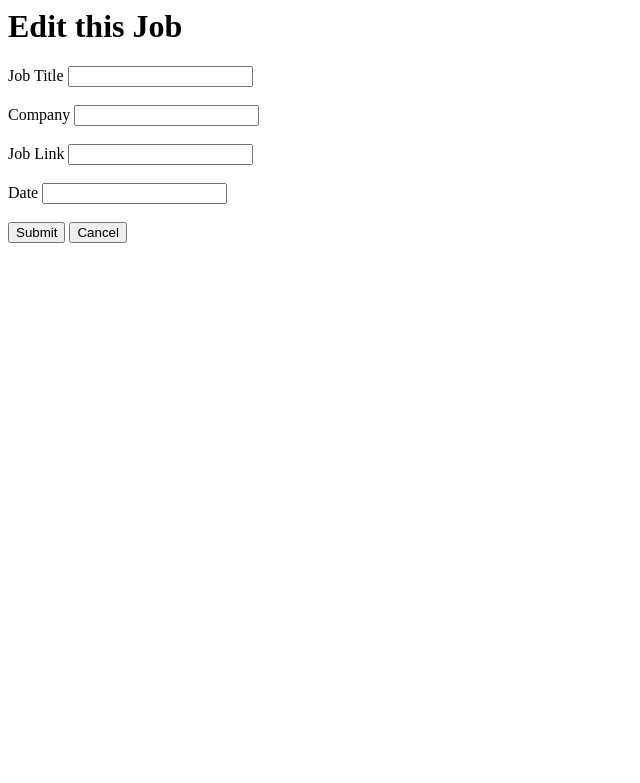
After one commit to raufhalila/ai-job-tracker, a Python web app: template templates/edit.html in a window 1280 px wide. The commit adds this page. Shown: the top 783 px of the page, without its empty margins (0-640 px from the left). Run offline with Jinja, Linux system fonts and the light colour scheme; the template is opened without the code that fills it, so the values that code supplies are empty.

Commit message:
Added Edit Feature

```diff
--- /dev/null
+++ b/templates/edit.html
@@ -0,0 +1,26 @@
+<html lang="en">
+<head>
+    <meta charset="UTF-8">
+    <meta name="viewport" content="width=device-width, initial-scale=1.0">
+    <title>Edit this job</title>
+</head>
+<body>
+    <h1>Edit this Job</h1>
+        <form method="POST"">
+        <label>Job Title</label>
+        <input type="text" name="title" value="{{ job[1] }}"><br><br>
+
+        <label>Company</label>
+        <input type="text" name="company" value="{{ job[2] }}"><br><br>
+
+        <label>Job Link</label>
+        <input type="url" name="link" value="{{ job[3] }}"><br><br>
+
+        <label>Date</label>
+        <input type="datetime" name="date" value="{{ job[4] }}"><br><br>
+
+        <input type="submit" name="edit">
+        <a href="{{ url_for('index') }}"><button type="button">Cancel</button></a>
+    </form>
+</body>
+</html>
--- a/templates/index.html
+++ b/templates/index.html
@@ -32,6 +32,7 @@
             <a href="{{job[3]}}" target="_blank">Apply</a>
             - {{job[4]}}
             <a href="delete/{{ job[0] }}" onclick="return confirm('Delete this Job?')">Delete</a>
+            - <a href="edit/{{ job[0] }}">Edit</a>
         </li>
         {% else %}
         <li>no jobs saved yet</li>
```
